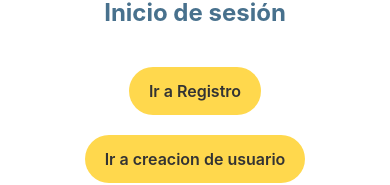
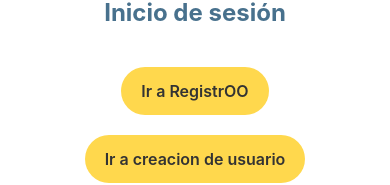
Before and after one commit to Likeriam/AUDIASSIST, a React Native app: screen / in a window 390 px wide. Shown: the part 422-607 px from the top of the page. Built offline with nearby package versions, Linux system fonts and the light colour scheme.

Commit message:
cambio de titulo registro

```diff
--- a/src/Pantallas/PantallaInicio.tsx
+++ b/src/Pantallas/PantallaInicio.tsx
@@ -12,7 +12,7 @@ export default function PantallaInicio({ navigation }: any) {
         style={styles.btn}
         activeOpacity={0.85}
       >
-        <Text style={styles.btnText}>Ir a Registro</Text>
+        <Text style={styles.btnText}>Ir a RegistrOO</Text>
       </TouchableOpacity>
       <TouchableOpacity
         onPress={() => navigation.navigate('Crear_Usuario')}
```
